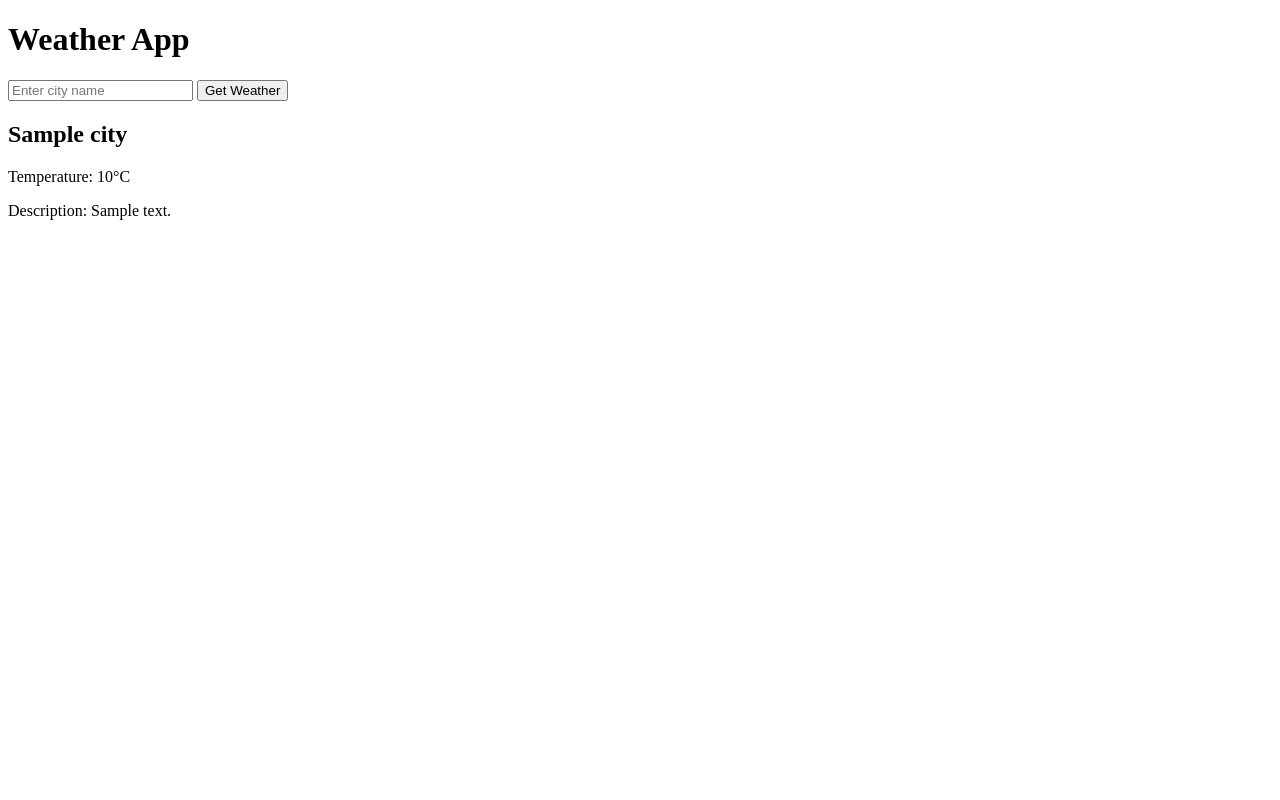
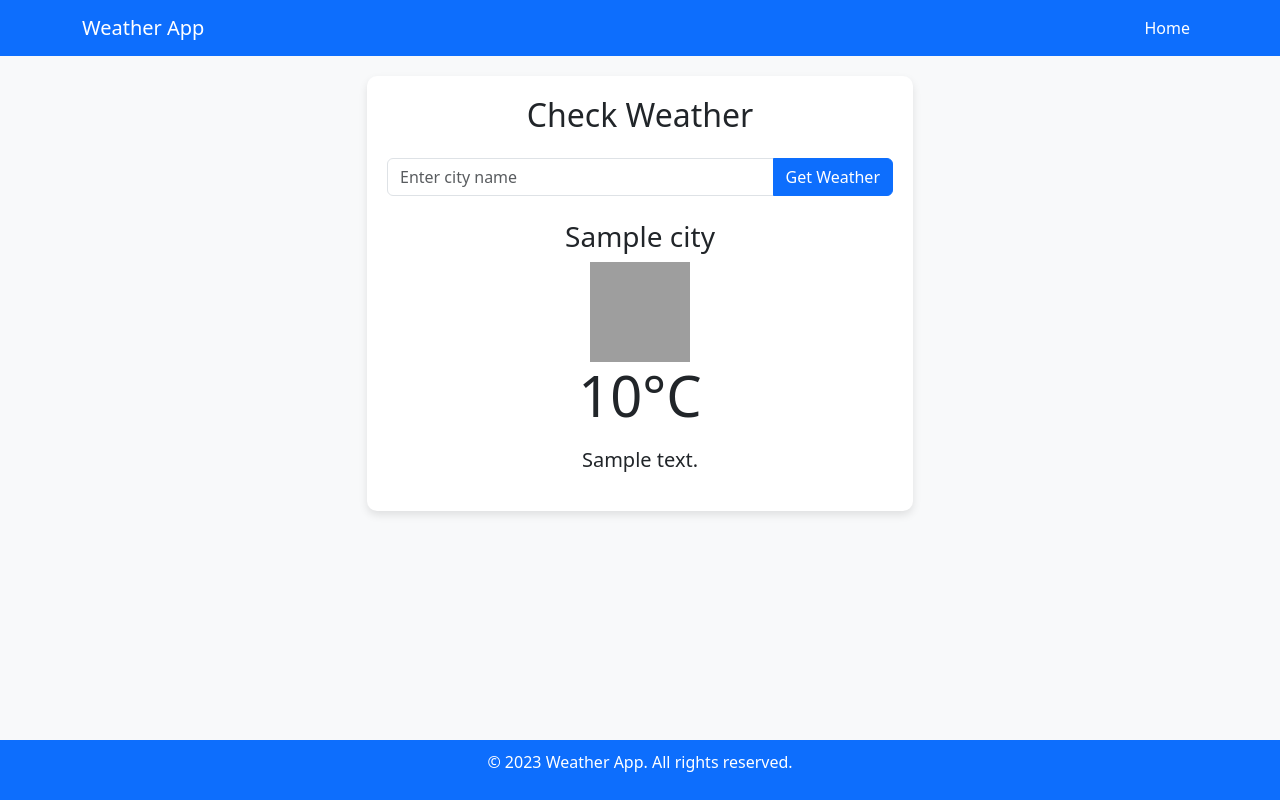
Before and after one commit to Daniel-Kav/django-weather-app, a Django app: template weather_app/weather/templates/weather/weather.html in a window 1280 px wide. Run offline with Django 5.2, Linux system fonts and the light colour scheme; the template is opened without the code that fills it: most values are stand-ins (such as "Sample title", 1, 10 or a date in 2020); parts of the project's set-up code (start-up, migrations or seed data) failed here and were passed over; grey boxes are pictures that could not be loaded.

Commit message:
weather app working

```diff
--- /dev/null
+++ b/weather_app/weather/templates/base.html
@@ -0,0 +1,80 @@
+<!DOCTYPE html>
+<html lang="en">
+<head>
+    <meta charset="UTF-8">
+    <meta name="viewport" content="width=device-width, initial-scale=1.0">
+    <title>Weather App</title>
+    <!-- Bootstrap CSS -->
+    <link href="https://cdn.jsdelivr.net/npm/bootstrap@5.3.0/dist/css/bootstrap.min.css" rel="stylesheet">
+    <!-- Custom CSS -->
+    <style>
+        html, body {
+            height: 100%;
+            margin: 0;
+        }
+        body {
+            display: flex;
+            flex-direction: column;
+            background-color: #f8f9fa;
+        }
+        .navbar {
+            background-color: #0d6efd;
+        }
+        .navbar-brand, .nav-link {
+            color: white !important;
+        }
+        .weather-card {
+            background: white;
+            border-radius: 10px;
+            box-shadow: 0 4px 8px rgba(0, 0, 0, 0.1);
+            padding: 20px;
+            margin-top: 20px;
+        }
+        .weather-icon {
+            width: 100px;
+            height: 100px;
+        }
+        .footer {
+            background-color: #0d6efd;
+            color: white;
+            text-align: center;
+            padding: 10px 0;
+            margin-top: auto; /* Push footer to the bottom */
+        }
+    </style>
+</head>
+<body>
+    <!-- Navbar -->
+    <nav class="navbar navbar-expand-lg navbar-dark">
+        <div class="container">
+            <a class="navbar-brand" href="/">Weather App</a>
+            <button class="navbar-toggler" type="button" data-bs-toggle="collapse" data-bs-target="#navbarNav" aria-controls="navbarNav" aria-expanded="false" aria-label="Toggle navigation">
+                <span class="navbar-toggler-icon"></span>
+            </button>
+            <div class="collapse navbar-collapse" id="navbarNav">
+                <ul class="navbar-nav ms-auto">
+                    <li class="nav-item">
+                        <a class="nav-link" href="/">Home</a>
+                    </li>
+                </ul>
+            </div>
+        </div>
+    </nav>
+
+    <!-- Main Content -->
+    <div class="container flex-grow-1">
+        {% block content %}
+        {% endblock %}
+    </div>
+
+    <!-- Footer -->
+    <footer class="footer">
+        <div class="container">
+            <p>&copy; 2023 Weather App. All rights reserved.</p>
+        </div>
+    </footer>
+
+    <!-- Bootstrap JS -->
+    <script src="https://cdn.jsdelivr.net/npm/bootstrap@5.3.0/dist/js/bootstrap.bundle.min.js"></script>
+</body>
+</html>
--- a/weather_app/weather/templates/weather/weather.html
+++ b/weather_app/weather/templates/weather/weather.html
@@ -1,26 +1,33 @@
-<!DOCTYPE html>
-<html lang="en">
-<head>
-    <meta charset="UTF-8">
-    <meta name="viewport" content="width=device-width, initial-scale=1.0">
-    <title>Weather App</title>
-</head>
-<body>
-    <h1>Weather App</h1>
-    <form method="POST">
+{% extends 'base.html' %}
+
+{% block content %}
+<div class="row justify-content-center">
+    <div class="col-md-6">
+        <div class="weather-card">
+            <h2 class="text-center mb-4">Check Weather</h2>
+            <form method="POST" class="mb-4">
                 {% csrf_token %}
-        <input type="text" name="city" placeholder="Enter city name" required>
-        <button type="submit">Get Weather</button>
+                <div class="input-group">
+                    <input type="text" name="city" class="form-control" placeholder="Enter city name" required>
+                    <button type="submit" class="btn btn-primary">Get Weather</button>
+                </div>
             </form>
 
             {% if weather %}
-        <h2>{{ weather.city }}</h2>
-        <p>Temperature: {{ weather.temperature }}°C</p>
-        <p>Description: {{ weather.description }}</p>
+                <div class="text-center">
+                    <h3>{{ weather.city }}</h3>
+                    <img src="http://openweathermap.org/img/wn/{{ weather.icon }}@2x.png" alt="Weather Icon" class="weather-icon">
+                    <p class="display-4">{{ weather.temperature }}°C</p>
+                    <p class="lead">{{ weather.description }}</p>
+                </div>
             {% endif %}
 
             {% if error %}
-        <p style="color: red;">{{ error }}</p>
+                <div class="alert alert-danger" role="alert">
+                    {{ error }}
+                </div>
             {% endif %}
-</body>
-</html>
+        </div>
+    </div>
+</div>
+{% endblock %}
```
Also changed, not shown: weather_app/weather/views.py (+43 -12 lines). Lines whose indentation alone changed are shown as unchanged.
